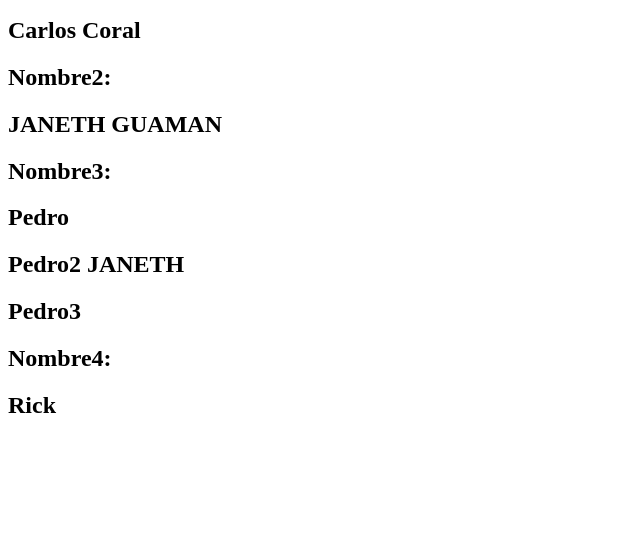
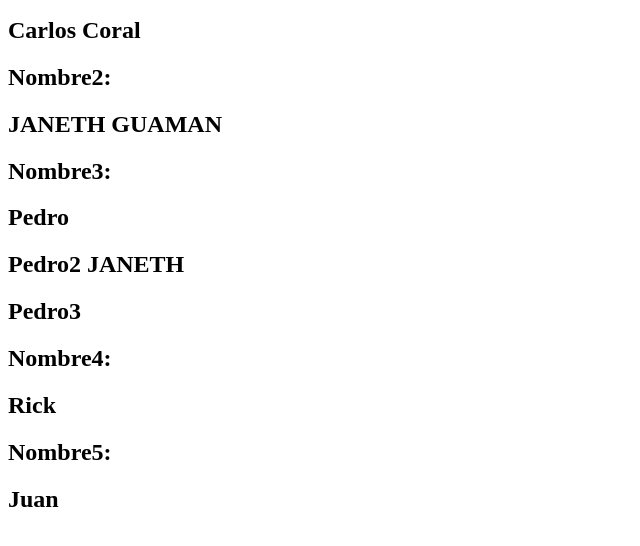
Before and after one commit to CJCB77/Practica-Git, a plain HTML site: page index.html in a window 1280 px wide. Shown: the part 110-656 px from the top of the page, without its empty margins (0-640 px from the left). Drawn offline with Linux system fonts and the light colour scheme.

Commit message:
Agregue otro nombre

```diff
--- a/index.html
+++ b/index.html
@@ -23,6 +23,10 @@
     <h2>Nombre4:</h2>
     <h2>Rick</h2>
 
+    <h2>Nombre5:</h2>
+    <h2>Juan</h2>
+
+
 
 
 
```
